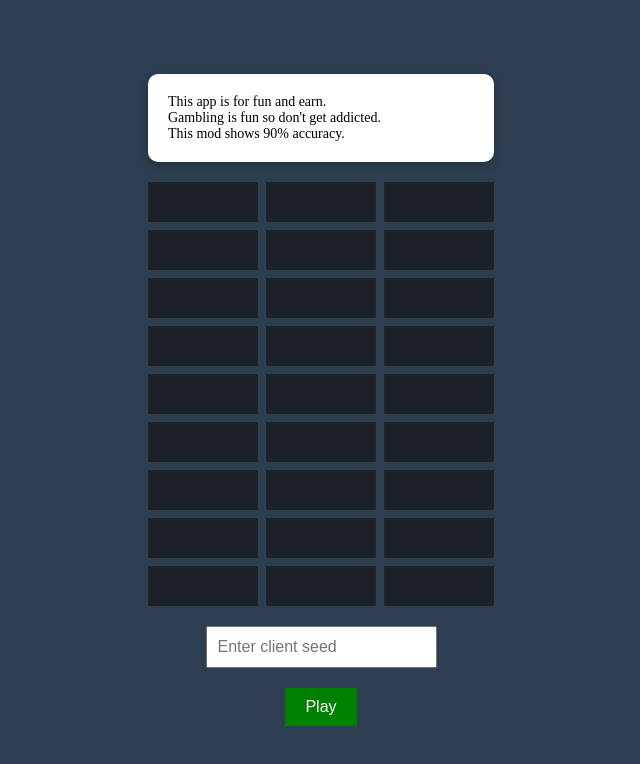
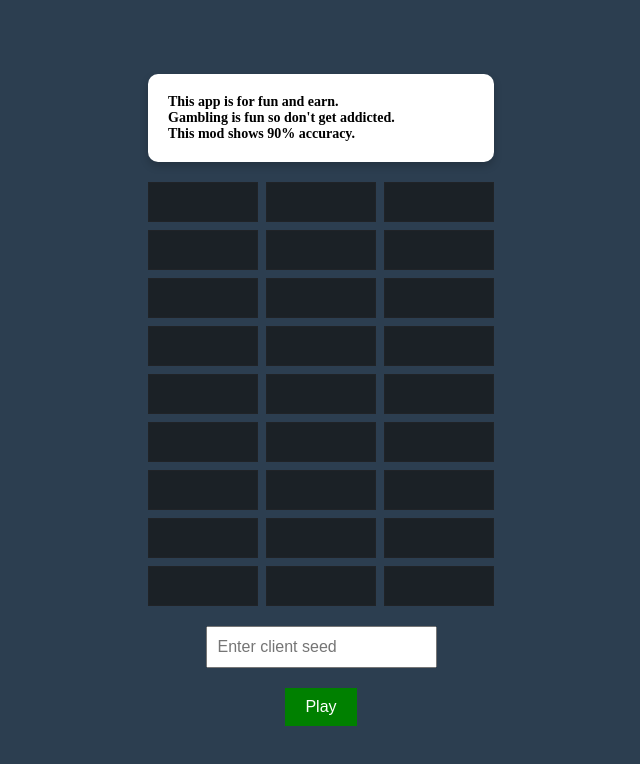
Before and after one commit to Pranjul2001Rai/EasyStake, a plain HTML site: page dragon.html in a window 1280 px wide. Shown: the whole page, without its empty margins (319-959 px from the left). Drawn offline with Linux system fonts and the light colour scheme.

Commit message:
Update dragon.html

```diff
--- a/dragon.html
+++ b/dragon.html
@@ -11,9 +11,9 @@
 
         <div class="info-box">
           <div class="info-text">
-            <p>This app is for fun and earn.</p>
+            <b><p>This app is for fun and earn.</p>
             <p>Gambling is fun so don't get addicted.</p>
-            <p>This mod shows 90% accuracy.</p>
+            <p>This mod shows 90% accuracy.</p></b>
           </div>
         </div>
     <div class="container">
```
